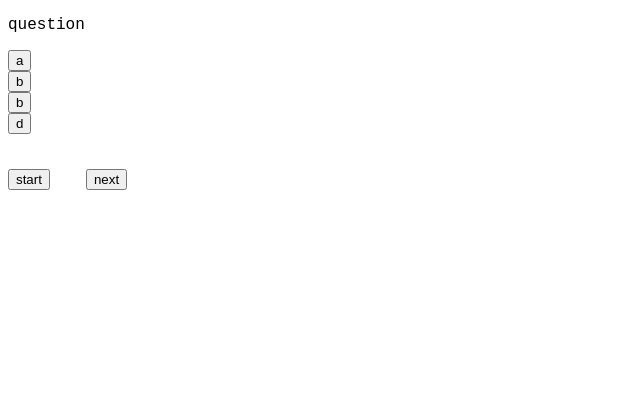
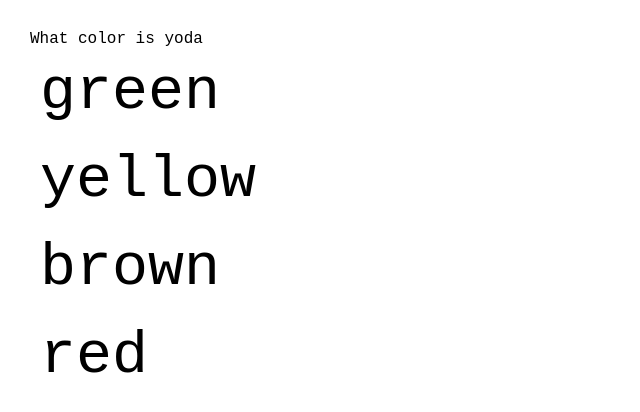
Before and after one commit to MaxTribble/Quiz, a plain HTML site: page index.html in a window 1280 px wide. Both pictures are taken after a click on the button "start". Shown: the whole page, without its empty margins (0-640 px from the left). Drawn offline with Linux system fonts and the light colour scheme.

Commit message:
fixed the entire functionality of the quiz

```diff
--- a/assets/script.js
+++ b/assets/script.js
@@ -2,41 +2,165 @@ var startTime = 75;
 var count = document.getElementById("timer")
 var start = document.getElementById("start")
 var score = 0
-var quiz = document.getElementById("quiz")
+var Q = 0
 var A = document.getElementById("A")
 var B = document.getElementById("B")
 var C = document.getElementById("C")
 var D = document.getElementById("D")
+var quiz = document.getElementById("quiz")
+var questionEl = document.getElementById("question")
+var answers = document.getElementById("answers")
+var start = document.getElementById("start")
+var next = document.getElementById("next")
+var retry = document.getElementById("retry")
 var questions =[
     {
-    question: "Who is yoda",
-    a: "green",
-    b: "yellow",
-    c: "orange",
-    d: "blue",
-    answer: c,
+    question: "What color is yoda",
+    options: [
+        {a: "green"},
+        {b: "yellow"},
+        {c: "brown"},
+        {d: "red"},
+    ],
+    answer: "green"
+    //correct: document.getElementById("A")
 },
 {
-    question: "who is maul?",
+    question: "who is Darth Maul?",
+    options: [
+        {a: "Bounty Hunter"},
+        {b: "Jedi"},
+        {c: "Smuggler"},
+        {d: "Sith"}
+    ],
+    answer: "Sith"
+},
+{
+    question: "what role does Mace Windu fill at the Jedi Temple?",
+    options: [
+        {a: "Battle Master"},
+        {b: "Consilor"},
+        {c: "Head Teacher"},
+        {d: "Light Saber builder"}
+    ],
+    answer: "Battle Master"
+},
+{
+    question: "What is Count Doku's Sith name?",
+    options: [
+        {a: "Darth Plagius"},
+        {b: "Darth Tyranis"},
+        {c: "Darth Vader"},
+        {d: "Darth Tenabris"}
+    ],
+    answer: "Darth Tyranis"
+},
+{
+    question: "What species is Chewy",
+    options: [
+        {a: "Twilek"},
+        {b: "Jawa"},
+        {c: "Wookie"},
+        {d: "Ewok"}
+    ],
+    answer: "Wookie"
+},
+{
+    question: "fin"
 }
+
 ]
 
-function quizz(){
-    for (i=0; i<questions.length; i++){
-        quiz.innerHTML = questions[0].question
+function showQuestion(Q) {
+    if(questions[Q].question == "fin"){
+        Q=0;
+        retry.classList.remove("display");
+        document.getElementById("score").innerHTML = "your score is " + score + "/5"}
+        else{
+        questionEl.innerHTML = questions[Q].question
+        var buttonA = document.createElement("p")
+        buttonA.innerHTML = questions[Q].options[0].a
+        buttonA.classList.add("button")
+        A.appendChild(buttonA)
+        var buttonB = document.createElement("p")
+        buttonB.innerHTML = questions[Q].options[1].b
+        buttonB.classList.add("button")
+        B.appendChild(buttonB)
+        var buttonC = document.createElement("p")
+        buttonC.innerHTML = questions[Q].options[2].c
+        buttonC.classList.add("button")
+        C.appendChild(buttonC)
+        var buttonD = document.createElement("p")
+        buttonD.innerHTML = questions[Q].options[3].d
+        buttonD.classList.add("button")
+        D.appendChild(buttonD)
+    }}
+
+var clearQuestion = async () => {
+    next.classList.add("display")
+    questionEl.innerHTML = ""
+        console.log(answers.firstChild)
+        A.removeChild(A.firstChild)
+        B.removeChild(B.firstChild)
+        C.removeChild(C.firstChild)
+        D.removeChild(D.firstChild)
+
+}
+
+function select(e){
+    console.log(e.target.innerHTML)
+    console.log(questions[Q].answer)
+    if(e.target.innerHTML == questions[Q].answer){
+        score++
+        console.log(score)
     }
+console.log("yay")
+next.classList.remove("display")
 }
-quiz.innerHTML = questions
-quiz.innerHTML = questions[0].b
 
-count.innerHTML = startTime
-setInterval(counting, 1000);
+function redo() {
+    location.reload()
+}
+
+//for(i=0; i < questions.length; i++){
+//var h = questions[i].question
+// questionEl.innerHTML = h
+//for(x=0; x < 4; x++){
+ //
+ //answers.innerHTML =
+//    var button = document.createElement("button")
+//    button.innerHTML = "hi"//questions[i].options[x].a;
+
+//}}
+// count.innerHTML = startTime
+
+function verify(e) {
+    console.log(e.target)
+}
+
 function counting() {
 
-count.innerHTML = startTime--;
-if (startTime <= 0){
-    count.innerHTML = 0
-}
+// count.innerHTML = startTime--;
+start.classList.add("display")
+quiz.classList.remove("display")
+//next.classList.remove("display")
+// if (startTime <= 0){
+//     count.innerHTML = 0
+//     setInterval(counting, 1000);
+// }
+
 }
 
-button.addEventListener("click", quizz);
+start.addEventListener("click", counting);
+start.addEventListener("click", () => {
+showQuestion(Q)
+});
+next.addEventListener("click", async () => {
+    await clearQuestion()
+    Q++
+    showQuestion(Q)})
+retry.addEventListener("click", redo)
+A.addEventListener("click", select)
+B.addEventListener("click", select)
+C.addEventListener("click", select)
+D.addEventListener("click", select)
--- a/assets/style.css
+++ b/assets/style.css
@@ -1,5 +1,6 @@
 body{
     font-family: 'Courier New', Courier, monospace;
+    margin: 30px
 }
 #timer {
     background-color: green;
@@ -7,18 +8,46 @@ body{
     color: red;
     text-shadow: 0 0 10px white;
     text-shadow: 0 0 10px white inset;
-
+}
+#score{
+    font-size: 50px;
+}
+p{
+    margin: 0;
+}
+#retry{
+    margin-left: 50%;
+}
+.button {
+    font-size: 60px;
+    padding: 10px;
 }
 
-.button {
-    font-size: 60px;
+.button:hover{
+    cursor: pointer;
+    background-color: aqua;
+    box-shadow: 10px 10px inset white;
 }
-.answers {
+#answers {
     display:flex;
     flex-direction: column;
     max-width: fit-content;
+    max-height: fit-content;
     outline: none;
+    font-size: 20px;
+}
+.Xbutton{
+    font-size: 20px;
 }
 .display {
     display: none;
 }
+/* #A {
+    text-shadow: 10px 10px 10px;
+} */
+#A:active{
+    background-color: brown;
+}
+#A:focus{
+    background-color: blue;
+}
--- a/index.html
+++ b/index.html
@@ -9,20 +9,23 @@
     <link rel="stylesheet" type="text/css" href="./assets/style.css" />
 </head>
 <body>
-    <div id="quiz">
-        <p class="question">question</p>
-        <div class="answers">
-            <button id="A">a</button>
-            <button id="B">b</button>
-            <button id="C">b</button>
-            <button id="D">d</button>
+    <div id="quiz" class="display">
+        <p id="question"></p>
+        <p id="score"></p>
+        <div id="answers">
+            <p id="A"></p>
+            <p id="B"></p>
+            <p id="C"></p>
+            <p id="D"></p>
         </div>
-        <div class="button">
-            <button id="start">start</button>
-            <button id="next">next</button>
+    </div>
+        <div>
+            <button id="retry" class="display Xbutton">retry</button>
+            <button id="start" class="Xbutton">start</button>
+            <button id="next" class="display Xbutton">next</button>
         </div>
-        <div id="timer"></div>
-    </div>
+        <!-- <div id="timer"></div> -->
+
     <script src="./assets/script.js"></script>
 </body>
 </html>
```
Also changed, not shown: 1 other file.
